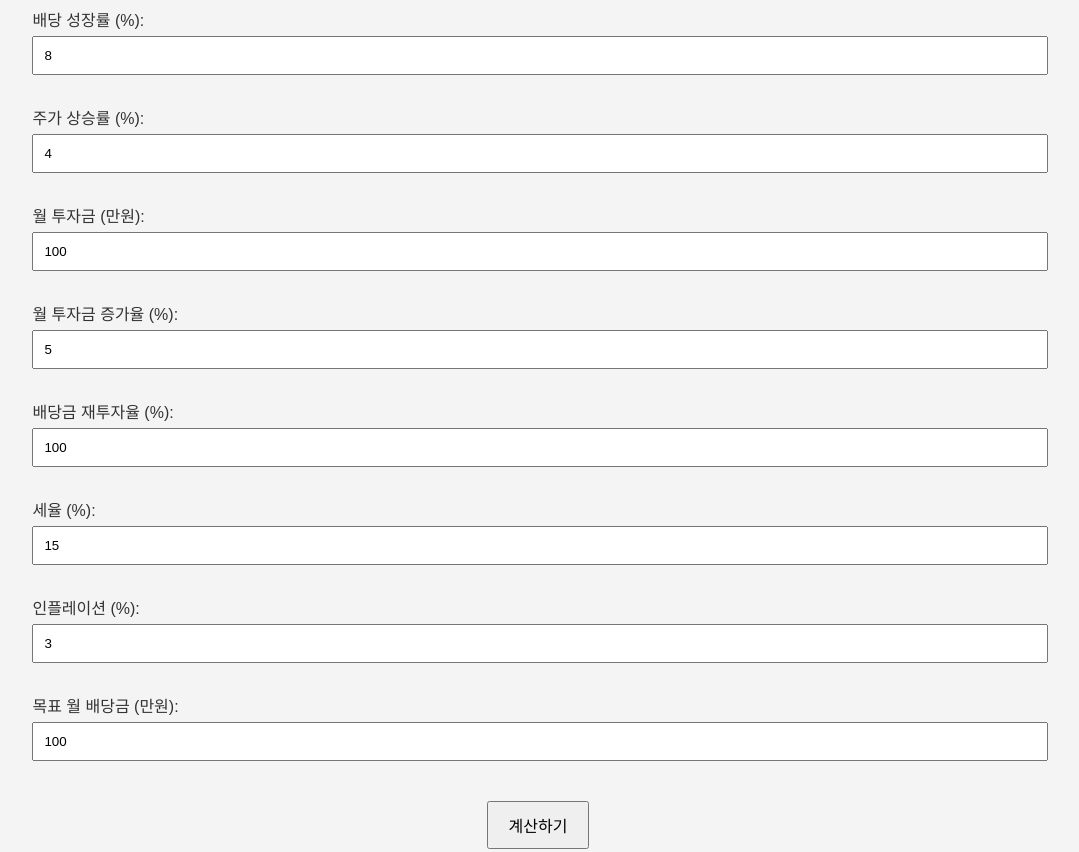
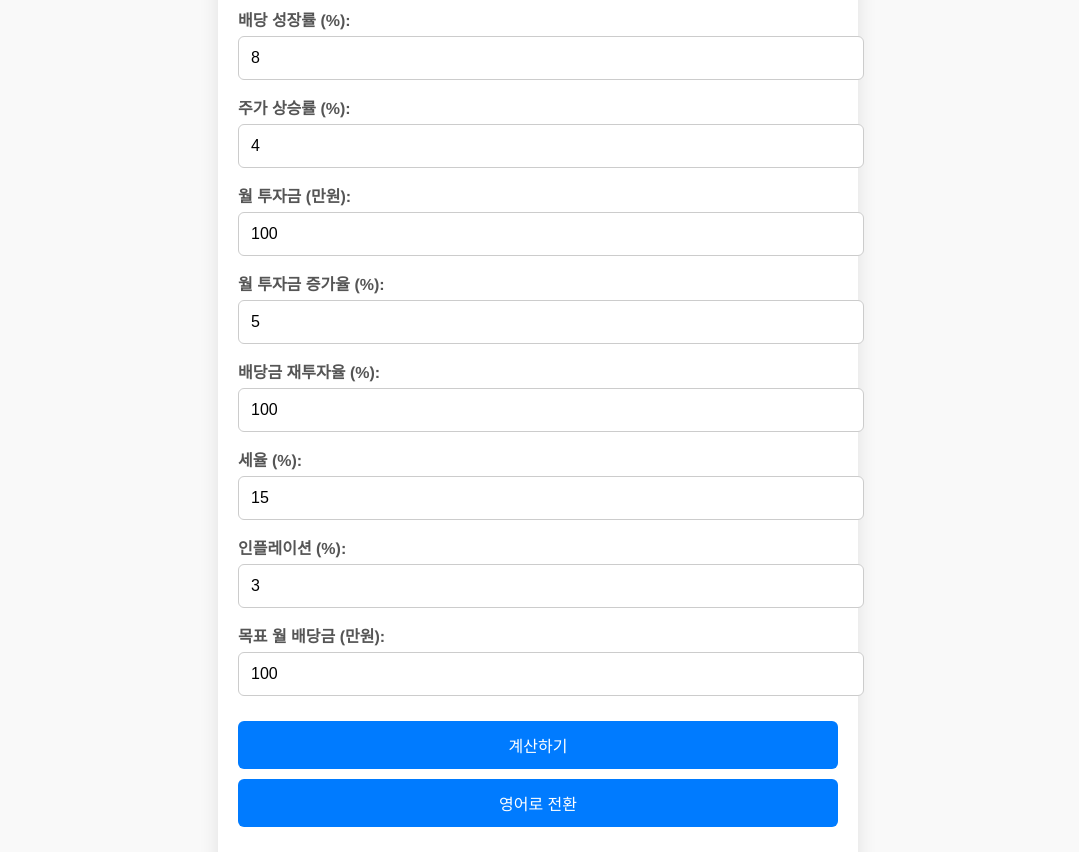
Before and after one commit to kygstar7777/calculator-ver5, a plain HTML site: page index.html in a window 1280 px wide. Shown: the part 278-1130 px from the top of the page, without its empty margins (102-1181 px from the left). Drawn offline with nearby package versions, Linux system fonts and the light colour scheme.

Commit message:
Update styles.css

```diff
--- a/styles.css
+++ b/styles.css
@@ -1,48 +1,67 @@
 body {
-    font-family: Arial, sans-serif;
-    background-color: #f4f4f4;
-    color: #333;
+    font-family: 'Helvetica Neue', Arial, sans-serif;
+    background-color: #f9f9f9;
+    margin: 0;
+    padding: 0;
 }
 
 .container {
-    width: 80%;
-    margin: 0 auto;
+    max-width: 600px;
+    margin: auto;
+    padding: 20px;
+    background: white;
+    border-radius: 12px;
+    box-shadow: 0 4px 20px rgba(0, 0, 0, 0.1);
 }
 
 h1 {
     text-align: center;
+    color: #333;
+    font-size: 2em;
 }
 
-button {
-    display: block;
-    margin: 20px auto;
-    padding: 10px 20px;
-    font-size: 16px;
+.input-group {
+    margin: 15px 0;
 }
 
 label {
     display: block;
-    margin: 10px 0 5px;
+    margin-bottom: 5px;
+    color: #555;
+    font-weight: bold;
 }
 
 input {
-    width: calc(100% - 20px);
-    padding: 10px;
-    margin-bottom: 20px;
+    width: 100%;
+    padding: 12px;
+    border: 1px solid #ccc;
+    border-radius: 6px;
+    font-size: 1em;
 }
 
-table {
+button {
     width: 100%;
-    border-collapse: collapse;
-    margin-top: 20px;
+    padding: 12px;
+    background-color: #007BFF;
+    color: white;
+    border: none;
+    border-radius: 6px;
+    cursor: pointer;
+    font-size: 1em;
+    margin-top: 10px;
 }
 
-th, td {
-    border: 1px solid #ddd;
-    padding: 8px;
-    text-align: center;
+button:hover {
+    background-color: #0056b3;
 }
 
-#dividendChart {
-    margin-top: 30px;
+#results {
+    margin-top: 20px;
+    font-size: 1.2em;
 }
+
+canvas {
+    margin-top: 20px;
+    width: 100% !important;
+    height: 300px;
+}
```
